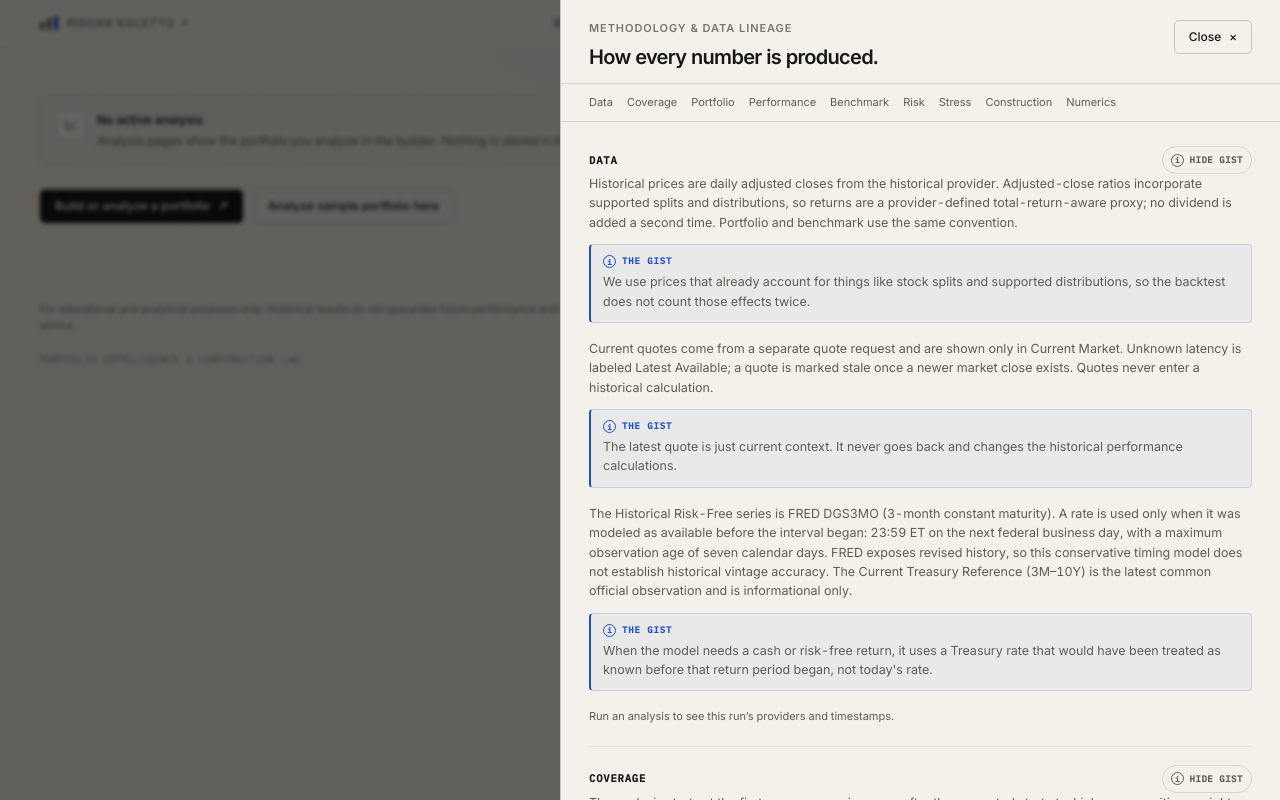
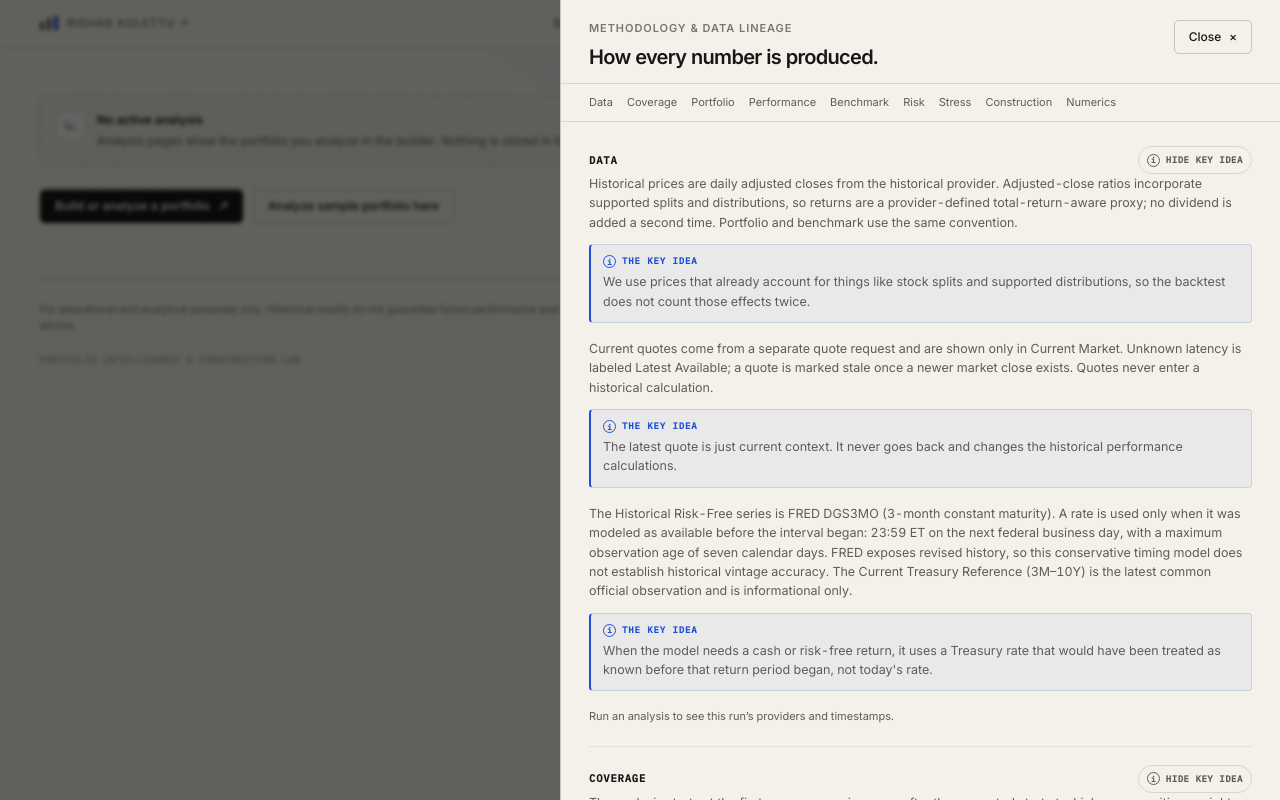
Before and after one commit to rkolettu/portfolio-intelligence-lab, a Next.js app: page /analysis/overview in a window 1280 px wide. Both pictures are taken after a click on the button "Methodology". Built offline with nearby package versions, Linux system fonts and the light colour scheme.

Commit message:
Rename methodology explainer to The Key Idea

```diff
--- a/components/methodology/MethodologyDrawer.tsx
+++ b/components/methodology/MethodologyDrawer.tsx
@@ -57,7 +57,7 @@ function Topic({
           onClick={() => setGistOpen((open) => !open)}
         >
           <span className="method-gist-toggle-icon" aria-hidden="true">i</span>
-          {gistOpen ? "Hide gist" : "Show gist"}
+          {gistOpen ? "Hide key idea" : "Show key idea"}
         </button>
       </div>
       {children}
@@ -80,10 +80,10 @@ function Facts({ rows }: { rows: [string, ReactNode][] }) {
 
 function PlainEnglish({ children }: { children: ReactNode }) {
   return (
-    <aside className="method-plain" aria-label="Quick explanation">
+    <aside className="method-plain" aria-label="Key idea explanation">
       <span className="method-plain-label">
         <span className="method-plain-icon" aria-hidden="true">i</span>
-        The gist
+        The Key Idea
       </span>
       <p>{children}</p>
     </aside>
```
